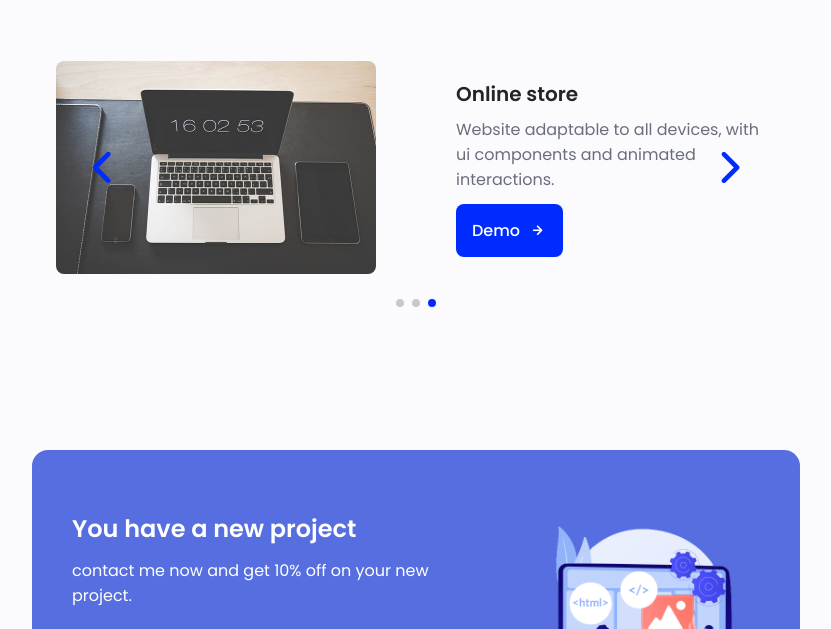
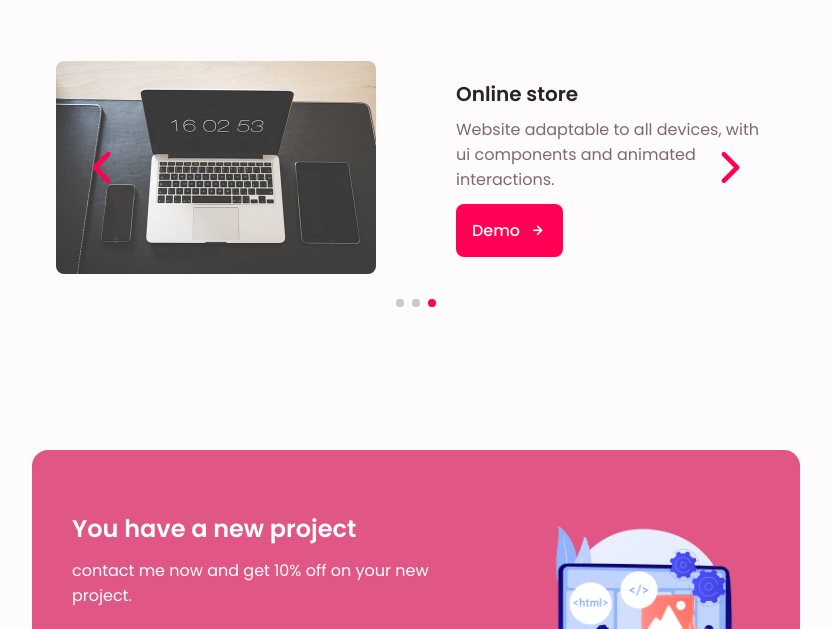
Before and after one commit to hkknayak/Harekrishna-Nayak, a plain HTML site: page index.html in a window 1280 px wide. Shown: the part 3525-4154 px from the top of the page, without its empty margins (224-1055 px from the left). Drawn offline with nearby package versions, Linux system fonts and the light colour scheme.

Commit message:
Update styles.css
Color changed

```diff
--- a/assets/css/styles.css
+++ b/assets/css/styles.css
@@ -7,7 +7,7 @@
 
     /*========== Colors ==========*/
     /* Change favorite color */
-    --hue-color: 230; /*Purple 250 - Green 142 - Blue 230 - Pink 340*/
+    --hue-color: 340; /*Purple 250 - Green 142 - Blue 230 - Pink 340*/
 
     /* HSL color mode */
     --first-color: hsl(var(--hue-color), 100%, 50%);
```
